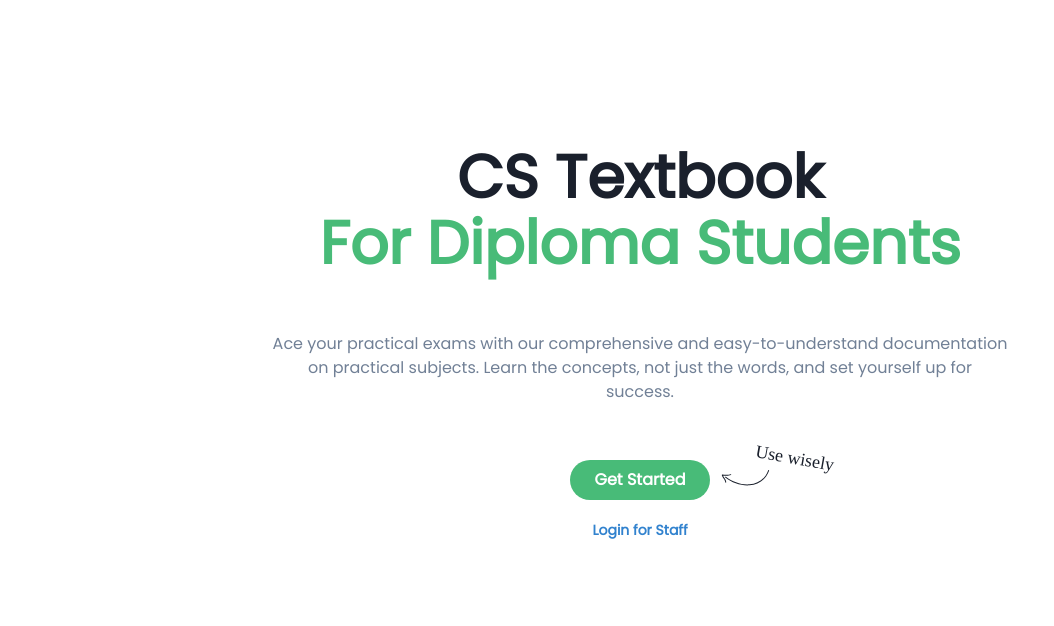
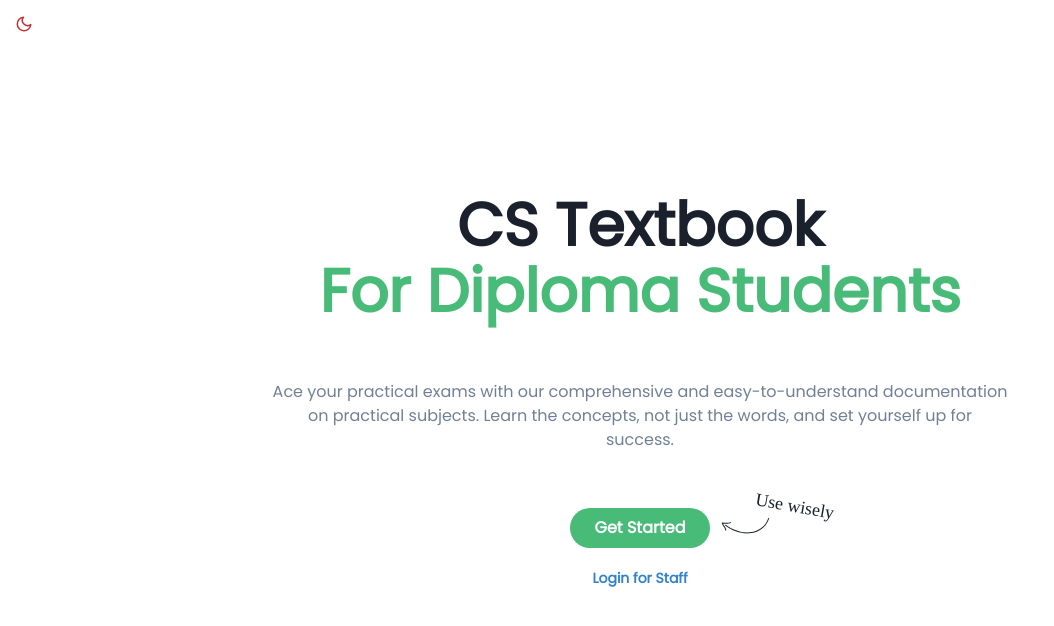
Before and after one commit to Ta-h-a/cs-diploma-notebook, a React (Vite) app: page / in a window 1280 px wide. Shown: the top 626 px of the page, without its empty margins (0-1054 px from the left). Built offline with nearby package versions, Linux system fonts and the light colour scheme.

Commit message:
Add colorMode in Hero

```diff
--- a/src/components/Hero.jsx
+++ b/src/components/Hero.jsx
@@ -9,13 +9,21 @@ import {
   Icon,
   useColorModeValue,
   createIcon,
+  useColorMode,
+  HStack,
+  IconButton,
 } from '@chakra-ui/react'
+import { FiMoon, FiSun } from 'react-icons/fi';
 import { Link, redirect } from 'react-router-dom'
 
 export default function Hero() {
+  const {toggleColorMode, colorMode,setColorMode}  = useColorMode();
   return (
     <>
-      <Container maxW={'3xl'}>
+      <HStack spacing={{ base: '0', md: '6' }}>
+        <IconButton size="lg" variant="ghost" aria-label='open menu' icon={ colorMode == "dark" ? <FiSun /> : <FiMoon /> } onClick={toggleColorMode} />
+      </HStack>
+      <Container maxW={'3xl'} >
         <Stack
           as={Box}
           textAlign={'center'}
```
